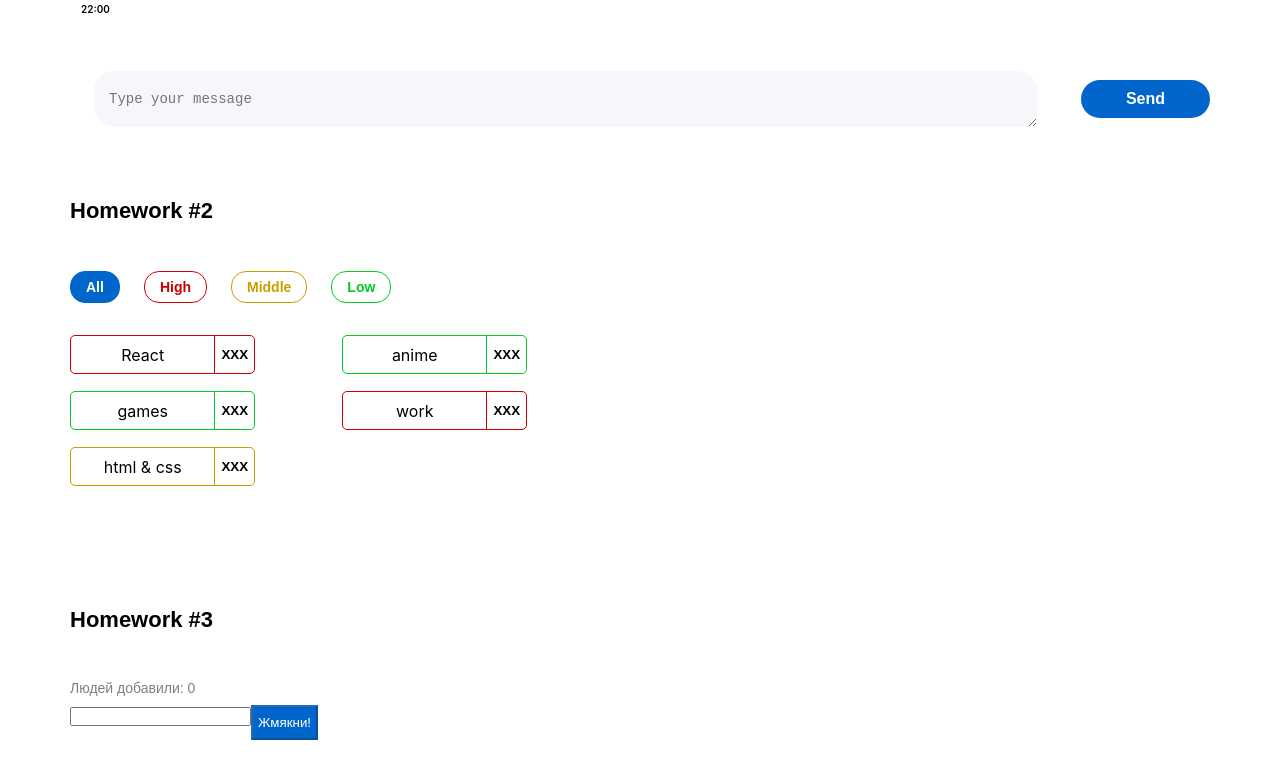
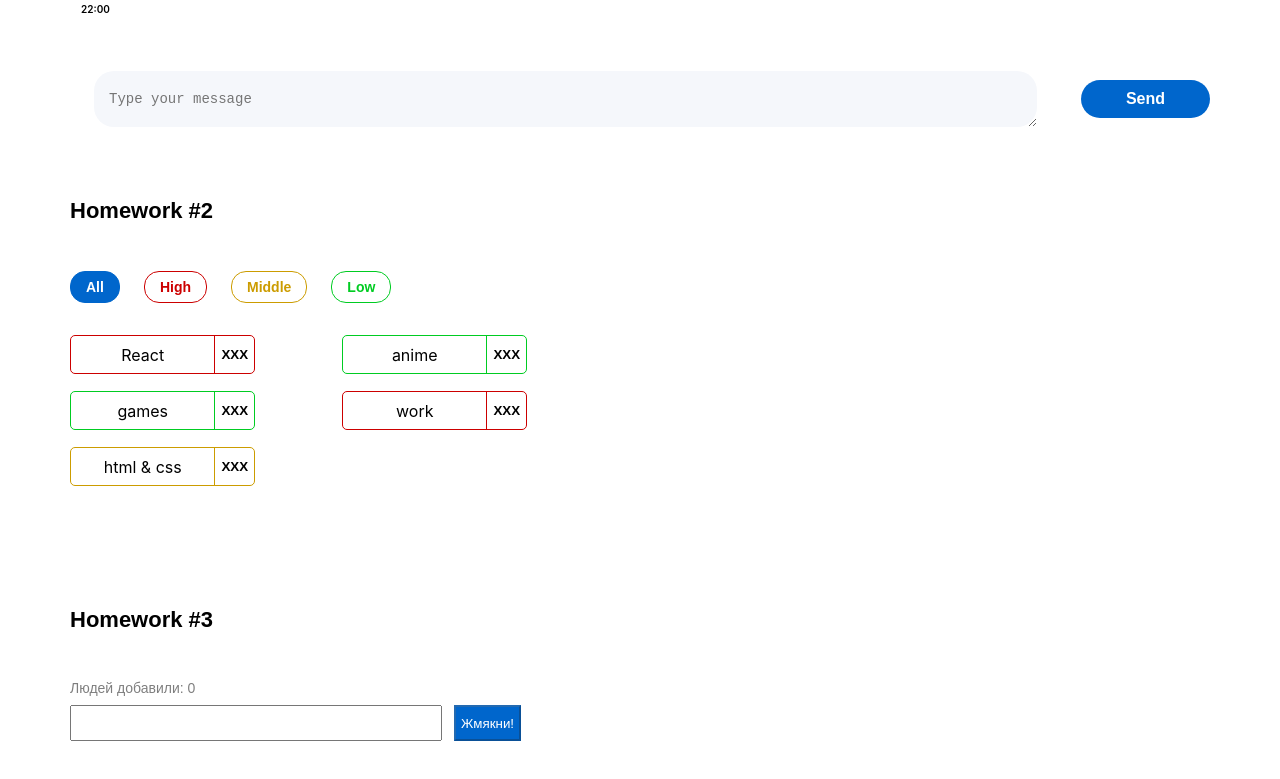
Before and after one commit to DmitriyVavilin/hws2-master, a React (Create React App) app: page / in a window 1280 px wide. Shown: the part 514-1293 px from the top of the page. Built offline with nearby package versions, Linux system fonts and the light colour scheme.

Commit message:
add commit task

```diff
--- a/src/s2-homeworks/hw03/Greeting.tsx
+++ b/src/s2-homeworks/hw03/Greeting.tsx
@@ -26,7 +26,7 @@ const Greeting: React.FC<GreetingPropsType> = (
     } // деструктуризация пропсов
 ) => {
     //const inputClass = s.errorInput // need to fix with (?:)
-    const inputClass =  error ? s.errorInput : ''   // need to fix with (?:)
+    const inputClass =  error ? s.errorInput : s.input  // need to fix with (?:)
 
     return (
         <div id={'hw3-form'} className={s.greetingForm}>
```
